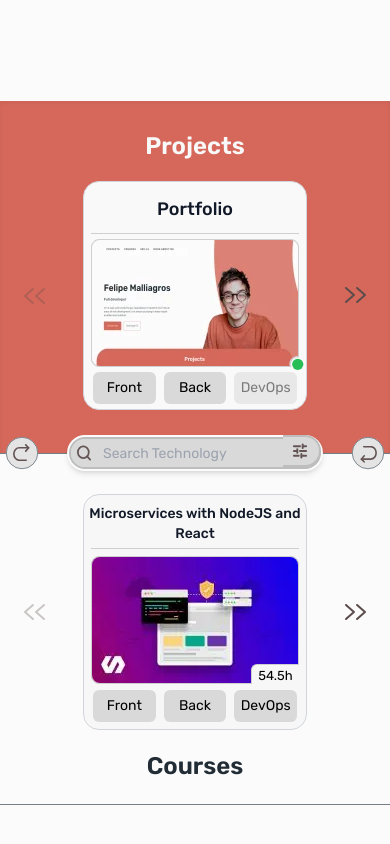
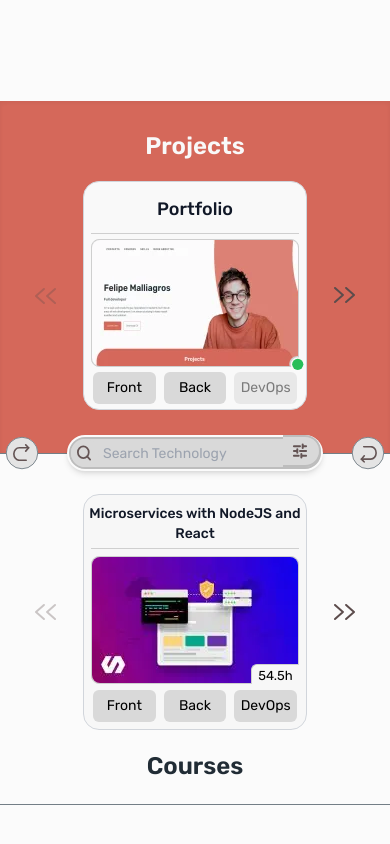
Before and after one commit to felipemalli/portfolio, a React (Vite) app: page / in a window 390 px wide. Shown: the part 743-1587 px from the top of the page. Built offline with nearby package versions, Linux system fonts and the light colour scheme.

Commit message:
style: reduce margin between arrow to cards of slider

```diff
--- a/src/components/shared/Slider/SliderFiveColumns.tsx
+++ b/src/components/shared/Slider/SliderFiveColumns.tsx
@@ -147,7 +147,7 @@ export const SliderFiveColumns: React.FC<ISliderProps> = ({ children, CARD_SIZE
   }, [handleClickOutside, verifyArrow]);
 
   return (
-    <div className={'flex justify-center items-center gap-[0.938rem]'}>
+    <div className={'flex justify-center items-center gap-[4px] sm:gap-[12px]'}>
       <button className={`rounded-full h-11 pl-3.5 pr-3 rotate-180 ${leftArrowClickable ? 'hover:opacity-70' : 'opacity-30 cursor-not-allowed'}`}
         onClick={() => handleClick(scrollLeft)}
       >
```
